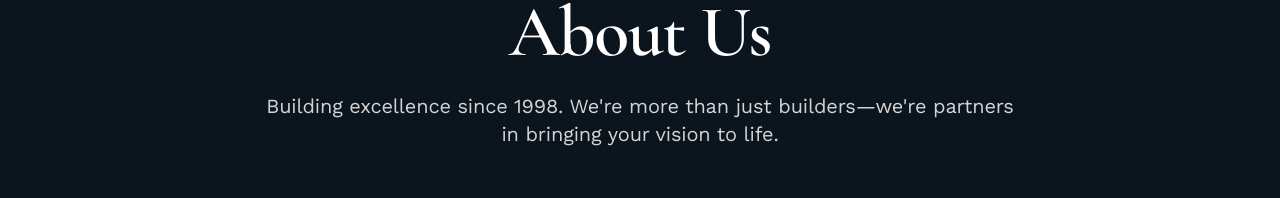
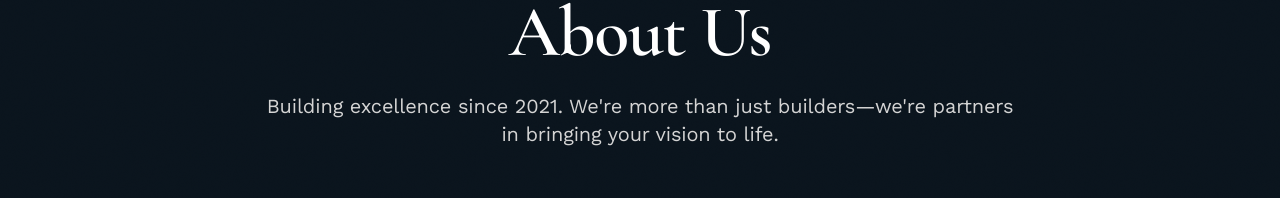
Before and after one commit to umeng-hub/construction-website, a React (Vite) app in the folder client/: page /about in a window 1280 px wide. Shown: the part 228-426 px from the top of the page. Built offline with nearby package versions, Linux system fonts and the light colour scheme; no server answers.

Commit message:
Update founding year in About page

```diff
--- a/client/src/pages/About.jsx
+++ b/client/src/pages/About.jsx
@@ -41,7 +41,7 @@ const About = () => {
           >
             <h1 className="text-white mb-6">About Us</h1>
             <p className="text-xl text-neutral-300">
-              Building excellence since 1998. We're more than just builders—we're partners in bringing your vision to life.
+              Building excellence since 2021. We're more than just builders—we're partners in bringing your vision to life.
             </p>
           </motion.div>
         </div>
```
